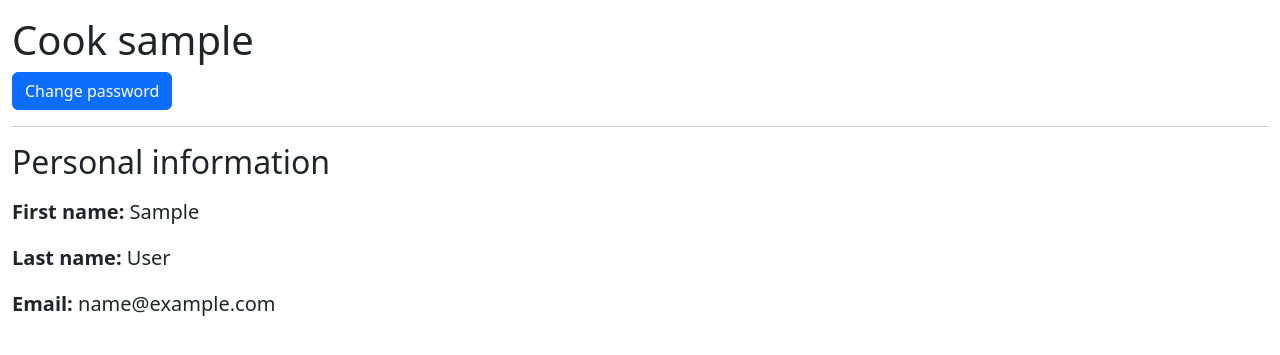
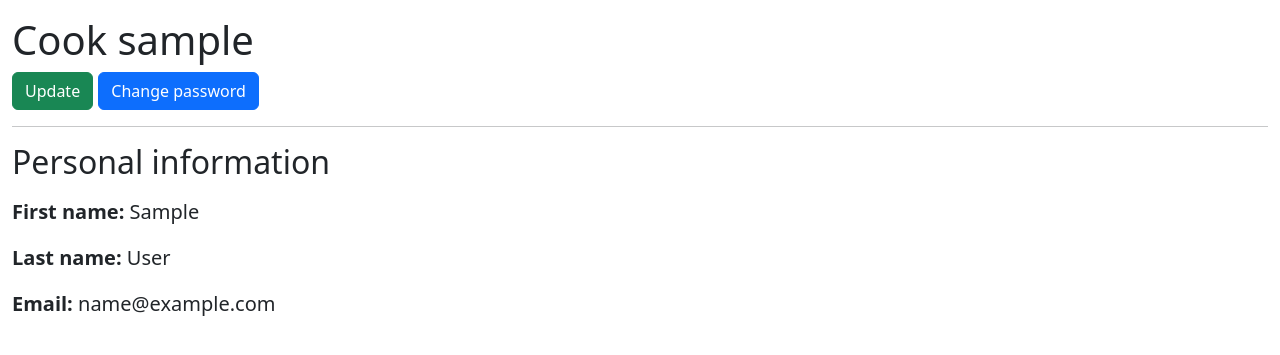
Before and after one commit to bknyrik/restaurant-kitchen-service, a Flask app: page /cooks/1/ in a window 1280 px wide. Shown: the part 66-421 px from the top of the page. Run offline with Flask 3, Linux system fonts and the light colour scheme; a user stored in the database is signed in; tables that the repository leaves empty hold one stand-in row (values such as "Sample post"); some libraries are stand-ins or nearby versions.

Commit message:
Add link to update cook if he is a current user or is admin or moderator in cook_detail.html

```diff
--- a/app/templates/kitchen/cook_detail.html
+++ b/app/templates/kitchen/cook_detail.html
@@ -5,6 +5,9 @@
 {% block content %}
   <h1>Cook {{ object.username }}</h1>
   <section class="fs-5">
+    {% if current_user.id == object.id or current_user.group.name in ("moderator", "admin") %}
+      <a class="btn btn-success" href="{{ url_for("kitchen.cook_update", id=object.id) }}">Update</a>
+    {% endif %}
     {% if current_user.id == object.id %}
       <a class="btn btn-primary" href="{{ url_for("accounts.change_password") }}">Change password</a>
     {% endif %}
```
